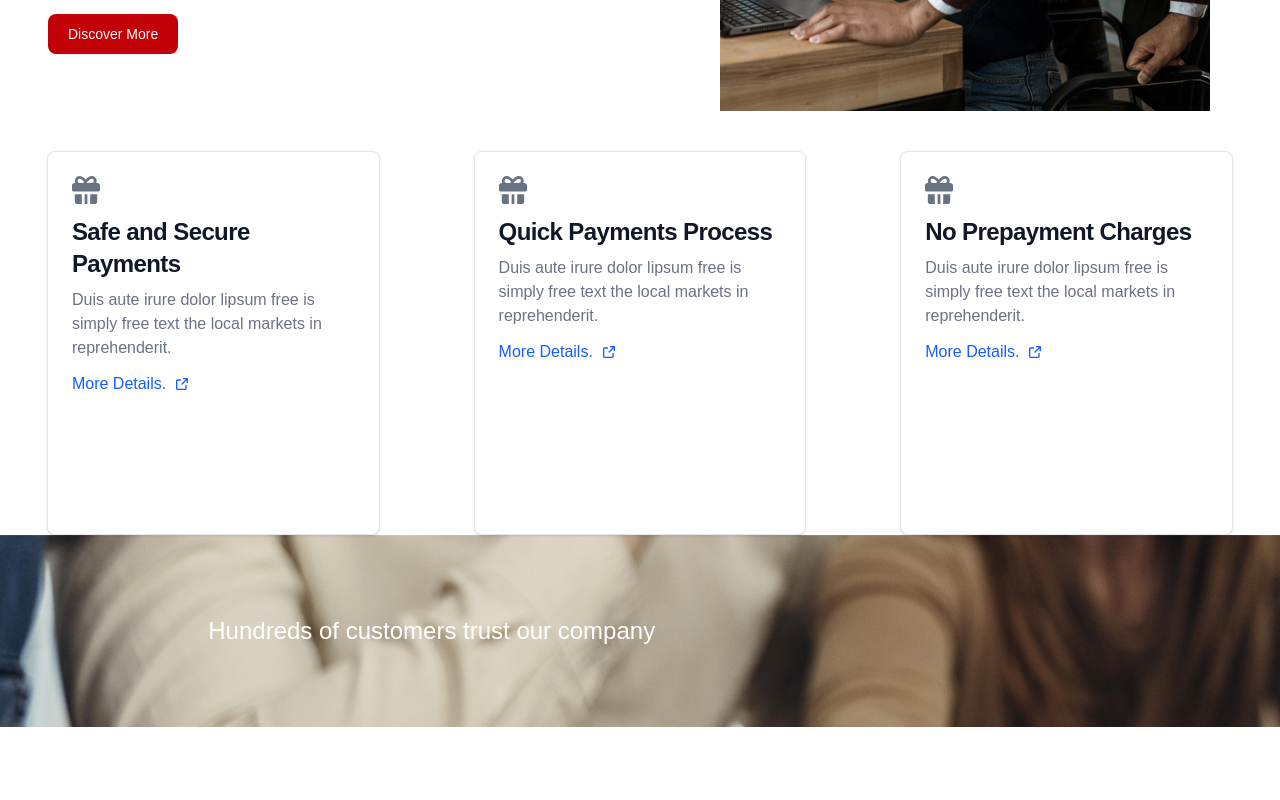
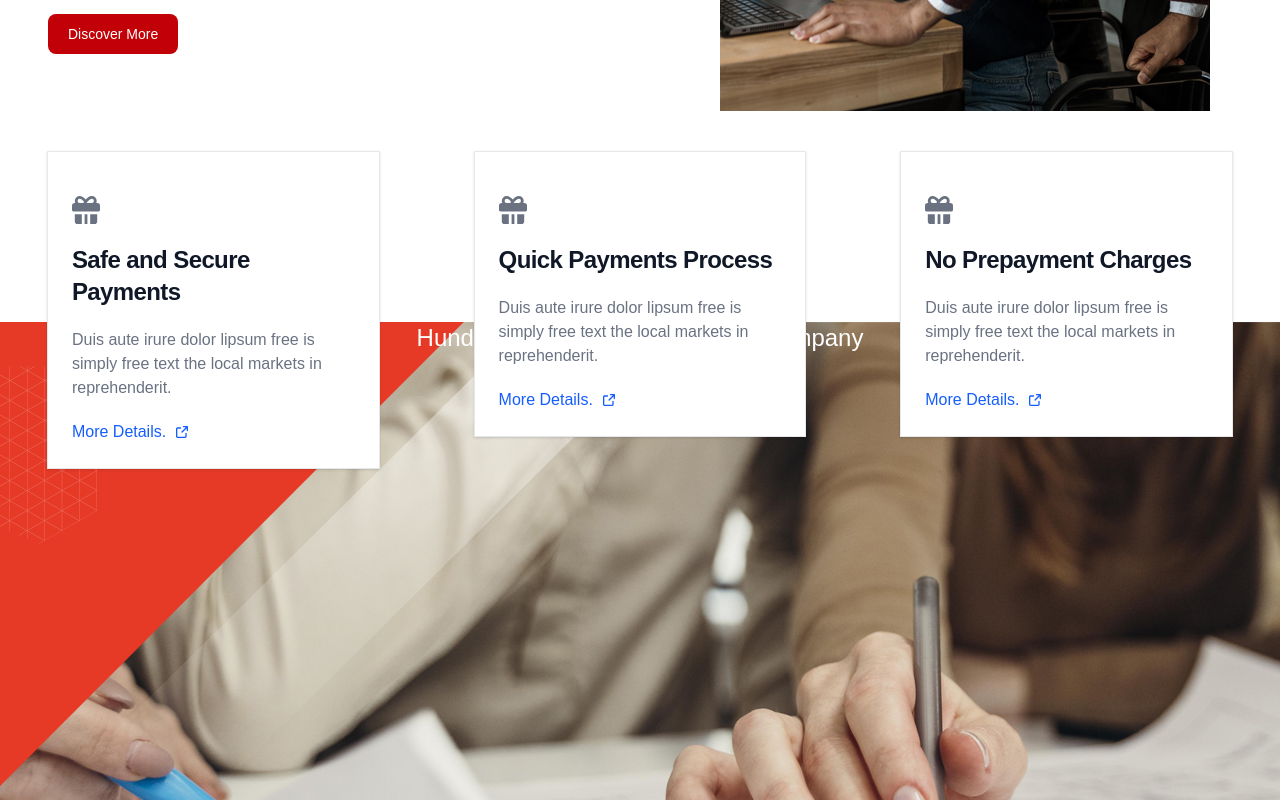
Before and after one commit to Keshavyadav98/Garvikfinancials, a Next.js app: page / in a window 1280 px wide. Shown: the part 1342-2142 px from the top of the page. Before the commit the page ends 2069 px from the top, so only its background shows below. Built offline with nearby package versions, Linux system fonts and the light colour scheme.

Commit message:
intial Commit

```diff
--- a/src/app/Navbar/layout.tsx
+++ b/src/app/Navbar/layout.tsx
@@ -54,9 +54,9 @@ export default function Navbar() {
     const observer = new IntersectionObserver(
       ([entry]) => {
         if (!entry.isIntersecting) {
-          navbar.classList.add("fixed", "top-0", "left-0", "w-full", "shadow-lg");
+          navbar.classList.add("fixed", "z-21", "top-0", "left-0", "w-full", "shadow-lg");
         } else {
-          navbar.classList.remove("fixed", "top-0", "left-0", "w-full", "shadow-lg");
+          navbar.classList.remove("fixed","z-21", "top-0", "left-0", "w-full", "shadow-lg");
         }
       },
       { threshold: 0 }
--- a/src/app/globals.css
+++ b/src/app/globals.css
@@ -14,7 +14,13 @@
   --font-mono: var(--font-geist-mono);
 }
 
+.WithAvalible{
+  width: -webkit-fill-available;
+}
 
+.HeightAvalible{
+height: -webkit-fill-available;
+}
 
 
 body {
--- a/src/app/page.tsx
+++ b/src/app/page.tsx
@@ -63,17 +63,17 @@ export default function Home() {
         </div>
       </div>
 
-      <div className="flex justify-around mt-10">
+      <div className="flex justify-around mt-10 relative z-1">
 {paymentCard.map((item,index) =>{
   return(
-<div key={index} className="w-[26vw] h-[30vw] p-6 bg-white border border-gray-200 rounded-lg shadow-sm dark:bg-gray-800 dark:border-gray-700">
-    <svg className="w-7 h-7 text-gray-500 dark:text-gray-400 mb-3" aria-hidden="true" xmlns="http://www.w3.org/2000/svg" fill="currentColor" viewBox="0 0 20 20">
+<div key={index} className="w-[26vw] HeightAvalible p-6 bg-white border border-gray-200  shadow-sm dark:bg-gray-800 dark:border-gray-700">
+    <svg className="w-7 h-7 my-5 text-gray-500 dark:text-gray-400 mb-3" aria-hidden="true" xmlns="http://www.w3.org/2000/svg" fill="currentColor" viewBox="0 0 20 20">
         <path d="M18 5h-.7c.229-.467.349-.98.351-1.5a3.5 3.5 0 0 0-3.5-3.5c-1.717 0-3.215 1.2-4.331 2.481C8.4.842 6.949 0 5.5 0A3.5 3.5 0 0 0 2 3.5c.003.52.123 1.033.351 1.5H2a2 2 0 0 0-2 2v3a1 1 0 0 0 1 1h18a1 1 0 0 0 1-1V7a2 2 0 0 0-2-2ZM8.058 5H5.5a1.5 1.5 0 0 1 0-3c.9 0 2 .754 3.092 2.122-.219.337-.392.635-.534.878Zm6.1 0h-3.742c.933-1.368 2.371-3 3.739-3a1.5 1.5 0 0 1 0 3h.003ZM11 13H9v7h2v-7Zm-4 0H2v5a2 2 0 0 0 2 2h3v-7Zm6 0v7h3a2 2 0 0 0 2-2v-5h-5Z"/>
     </svg>
     <a href="#">
-        <h5 className="mb-2 text-2xl font-semibold tracking-tight text-gray-900 dark:text-white">{item.title}</h5>
+        <h5 className="my-5 text-2xl font-semibold tracking-tight text-gray-900 dark:text-white">{item.title}</h5>
     </a>
-    <p className="mb-3 font-normal text-gray-500 dark:text-gray-400">{item.description}</p>
+    <p className="my-5 font-normal text-gray-500 dark:text-gray-400">{item.description}</p>
     <a href="#" className="inline-flex font-medium items-center text-blue-600 hover:underline">
         More Details.
         <svg className="w-3 h-3 ms-2.5 rtl:rotate-[270deg]" aria-hidden="true" xmlns="http://www.w3.org/2000/svg" fill="none" viewBox="0 0 18 18">
@@ -87,11 +87,12 @@ export default function Home() {
 
      </div>
 
-      <section className='bg-[url(../Images/video-bg-1-1-1.jpg)] z-0'>
-        <div className="absolute inset-0 bg-black opacity-50"></div>
-        <div className="bg-[url(../Images/video-bg-1-1.png] z-40">
-          <div className="flex justify-around py-20">
-            <div className="">
+      <section className='bg-[url(../Images/video-bg-1-1-1.jpg)] z-0 absolute WithAvalible top-[130vw] object-cover'>
+        <div className=" inset-0 bg-black opacity-50"></div>
+        <div className="bg-[url(../Images/video-bg-1-1.png] z-40 relative">
+              <Image src={img2} alt="..." />
+          <div className="flex justify-around">
+            <div className="absolute object-cover top-0">
               <h1 className="text-2xl text-white">Hundreds of customers trust our company</h1>
             </div>
             <div className="">
```
